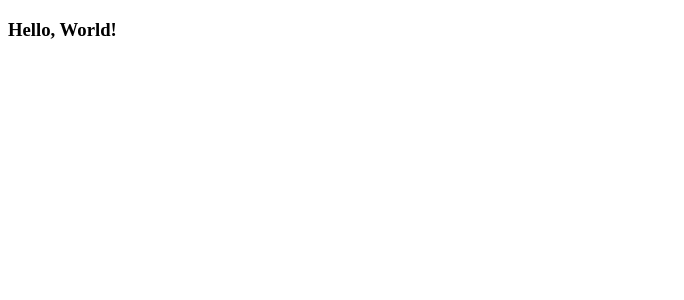
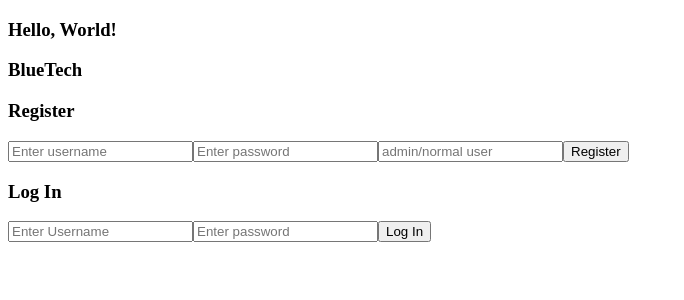
Before and after one commit to mritunjaysaha/confo-deal-pvt-ltd-assignment, a React (Create React App) app in the folder client/: page / in a window 1280 px wide. Shown: the top 300 px of the page, without its empty margins (0-684 px from the left). Built offline with nearby package versions, Linux system fonts and the light colour scheme.

Commit message:
FE: added service, context, login, register

```diff
--- a/client/package.json
+++ b/client/package.json
@@ -7,6 +7,7 @@
     "@testing-library/jest-dom": "^4.2.4",
     "@testing-library/react": "^9.3.2",
     "@testing-library/user-event": "^7.1.2",
+    "axios": "^0.19.2",
     "react": "^16.13.1",
     "react-dom": "^16.13.1",
     "react-scripts": "3.4.1"
@@ -26,6 +27,7 @@
       "not dead",
       "not op_mini all"
     ],
+    "proxy": "http://localhost:8000/",
     "development": [
       "last 1 chrome version",
       "last 1 firefox version",
--- a/client/src/components/landing-page.js
+++ b/client/src/components/landing-page.js
@@ -1,10 +1,9 @@
 import React from "react";
-
+import NavigationBar from "./navigation-bar";
 export default function LandingPage() {
-    function loggedIn() {}
-    function notLoggedIn() {
-        // login
-        // register
-    }
-    return <></>;
+    return (
+        <>
+            <NavigationBar />
+        </>
+    );
 }
--- /dev/null
+++ b/client/src/components/login.js
@@ -0,0 +1,54 @@
+import React, { useState, useContext } from "react";
+import AuthService from "../services/AuthService";
+import { AuthContext } from "../context/AuthContext";
+
+export default function Login(props) {
+    const [user, setUser] = useState({ username: "", password: "" });
+    // const [message, setMessage] = useState(null);
+    const authContext = useContext(AuthContext);
+
+    function onChange(e) {
+        setUser({ ...user, [e.target.name]: e.target.value });
+    }
+    function resetForm() {
+        setUser({ username: "", password: "" });
+    }
+    function onSubmit(e) {
+        e.preventDefault();
+        AuthService.login(user).then((data) => {
+            console.log({ data });
+
+            const [isAuthenticated, user, message] = data;
+            console.log(message);
+            if (isAuthenticated) {
+                authContext.setUser(user);
+                authContext.setIsAuthenticated(isAuthenticated);
+                // props.history.push("/dashboard");
+            } else {
+                // setMessage(message);
+                resetForm();
+            }
+        });
+    }
+
+    return (
+        <form onSubmit={onSubmit}>
+            <h3>Log In</h3>
+            <input
+                type="text"
+                name="username"
+                value={user.username}
+                onChange={onChange}
+                placeholder="Enter Username"
+            />
+            <input
+                type="password"
+                name="password"
+                value={user.password}
+                onChange={onChange}
+                placeholder="Enter password"
+            />
+            <button>Log In</button>
+        </form>
+    );
+}
--- a/client/src/components/navigation-bar.js
+++ b/client/src/components/navigation-bar.js
@@ -1,12 +1,13 @@
 import React from "react";
+import Register from "./register";
+import Login from "./login";
 
 export default function NavigationBar() {
     return (
         <>
             <h3>BlueTech</h3>
-
-            {/* if not logged in then only logo */}
-            {/* if logged in then show home and log out*/}
+            <Register />
+            <Login />
         </>
     );
 }
--- a/client/src/components/register.js
+++ b/client/src/components/register.js
@@ -1,11 +1,72 @@
-import React from "react";
+import React, { useState, useRef, useEffect } from "react";
+import AuthService from "../services/AuthService";
 
-export default function Register() {
+export default function Register(props) {
+    const [user, setUser] = useState({
+        username: "",
+        password: "",
+        usertype: "",
+    });
+    // const [message, setMessage] = useState(null);
+    let timerID = useRef(null);
+
+    useEffect(function () {
+        return function () {
+            clearTimeout(timerID);
+        };
+    }, []);
+
+    function onChange(e) {
+        console.log(e.target.value);
+        setUser({ ...user, [e.target.name]: e.target.value });
+    }
+
+    function resetForm() {
+        setUser({ username: "", password: "", usertype: "" });
+    }
+
+    function onSubmit(e) {
+        e.preventsDefault();
+        AuthService.register(user).then((data) => {
+            const { message } = data;
+            console.log({ message });
+            console.log({ data });
+            resetForm();
+            // setMessage(message);
+            if (message.msgError === false) {
+                timerID = setTimeout(() => {
+                    props.history.push("/login");
+                }, 2000);
+            }
+        });
+    }
     return (
         <>
-            <h3>Register</h3>
-            <input type="text" placeholder="Enter email" />
-            <p>User type</p>
+            <form onSubmit={onSubmit}>
+                <h3>Register</h3>
+                <input
+                    type="text"
+                    name="username"
+                    value={user.username}
+                    onChange={onChange}
+                    placeholder="Enter username"
+                />
+                <input
+                    type="text"
+                    name="password"
+                    value={user.password}
+                    onChange={onChange}
+                    placeholder="Enter password"
+                />
+                <input
+                    type="text"
+                    name="usertype"
+                    value={user.usertype}
+                    onChange={onChange}
+                    placeholder="admin/normal user"
+                />
+                <button>Register</button>
+            </form>
         </>
     );
 }
--- /dev/null
+++ b/client/src/context/AuthContext.js
@@ -0,0 +1,37 @@
+import React, { createContext, useState, useEffect } from "react";
+import AuthService from "../services/AuthService";
+
+export const AuthContext = createContext();
+
+export default ({ children }) => {
+    const [user, setUser] = useState(null);
+    const [isAuthenticated, setIsAuthenticated] = useState(false);
+    const [isLoaded, setIsLoaded] = useState(false);
+
+    useEffect(function () {
+        AuthService.isAuthenticated().then((data) => {
+            setUser(data.user);
+            setIsAuthenticated(data.isAuthenticated);
+            setIsLoaded(true);
+        });
+    }, []);
+
+    return (
+        <div>
+            {!isLoaded ? (
+                <h1>Loaded</h1>
+            ) : (
+                <AuthContext.Provider
+                    value={{
+                        user,
+                        setUser,
+                        isAuthenticated,
+                        setIsAuthenticated,
+                    }}
+                >
+                    {children}
+                </AuthContext.Provider>
+            )}
+        </div>
+    );
+};
--- /dev/null
+++ b/client/src/services/AuthService.js
@@ -0,0 +1,56 @@
+export default {
+    login: (user) => {
+        console.log(user);
+        return fetch("/user/login", {
+            method: "post",
+            body: JSON.stringify(user),
+            headers: {
+                "Content-Type": "application/json",
+            },
+        })
+            .then((res) => {
+                if (res.status !== 400 || res.status !== 401) {
+                    return res.json();
+                } else {
+                    return res.json({
+                        message: { msgBody: "Error" },
+                        msgError: true,
+                    });
+                }
+            })
+            .then((data) => data);
+    },
+    register: (user) => {
+        console.log(user);
+        return fetch("/user/signup", {
+            method: "post",
+            body: JSON.stringify(user),
+            headers: {
+                "Content-Type": "application/json",
+            },
+        })
+            .then((res) => res.json())
+            .then((data) => data);
+    },
+    logout: () => {
+        return fetch("/user/logout")
+            .then((res) => res.json())
+            .then((data) => data);
+    },
+
+    // isAuthenticated will sync our frontend and backend together so that
+    // it persits even though the rreact application is closed
+    isAuthenticated: () => {
+        return fetch("/user/authenticated").then((res) => {
+            if (res.status !== 401) {
+                // PASSPORT sends a 401 error is user is not authenticated
+                return res.json().then((data) => data);
+            } else {
+                return {
+                    isAuthenticated: false,
+                    user: { username: "" },
+                };
+            }
+        });
+    },
+};
```
Also changed, not shown: 1 other file (tests, documents, lock files or other folders).
